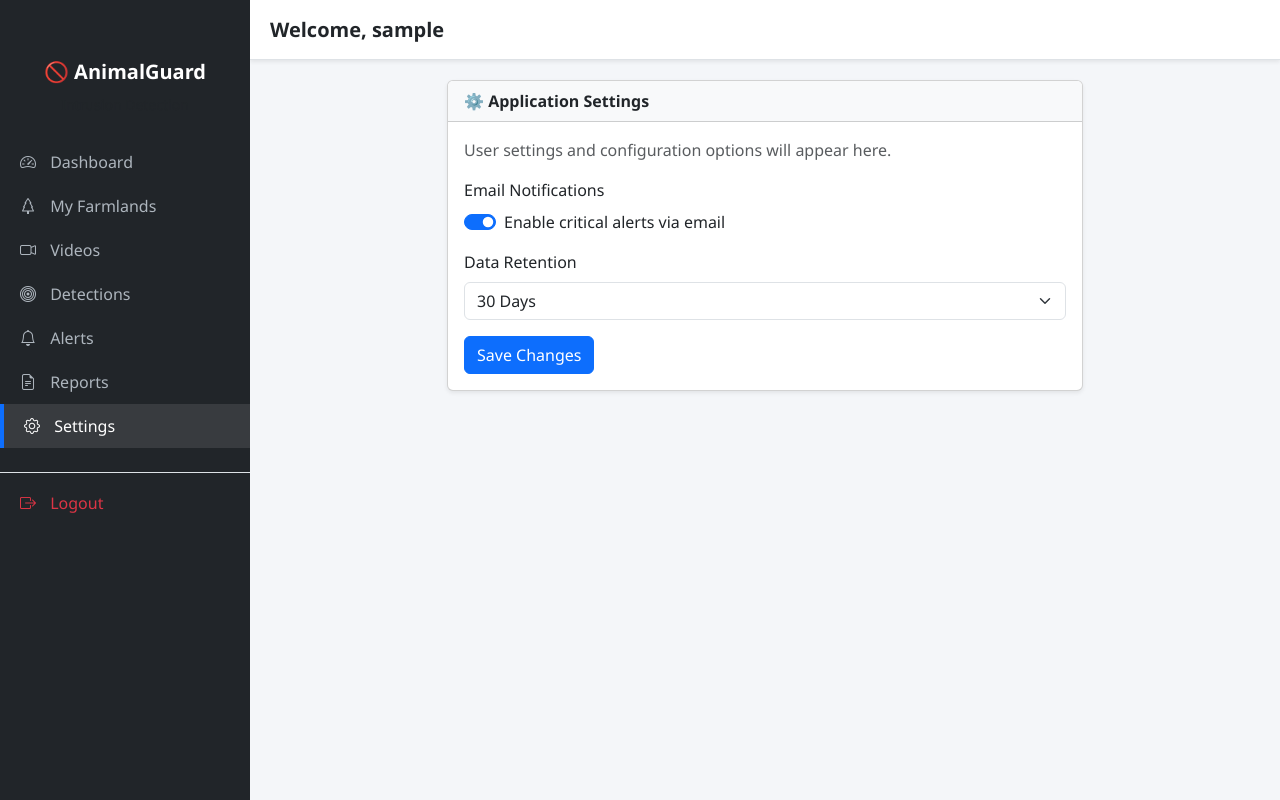
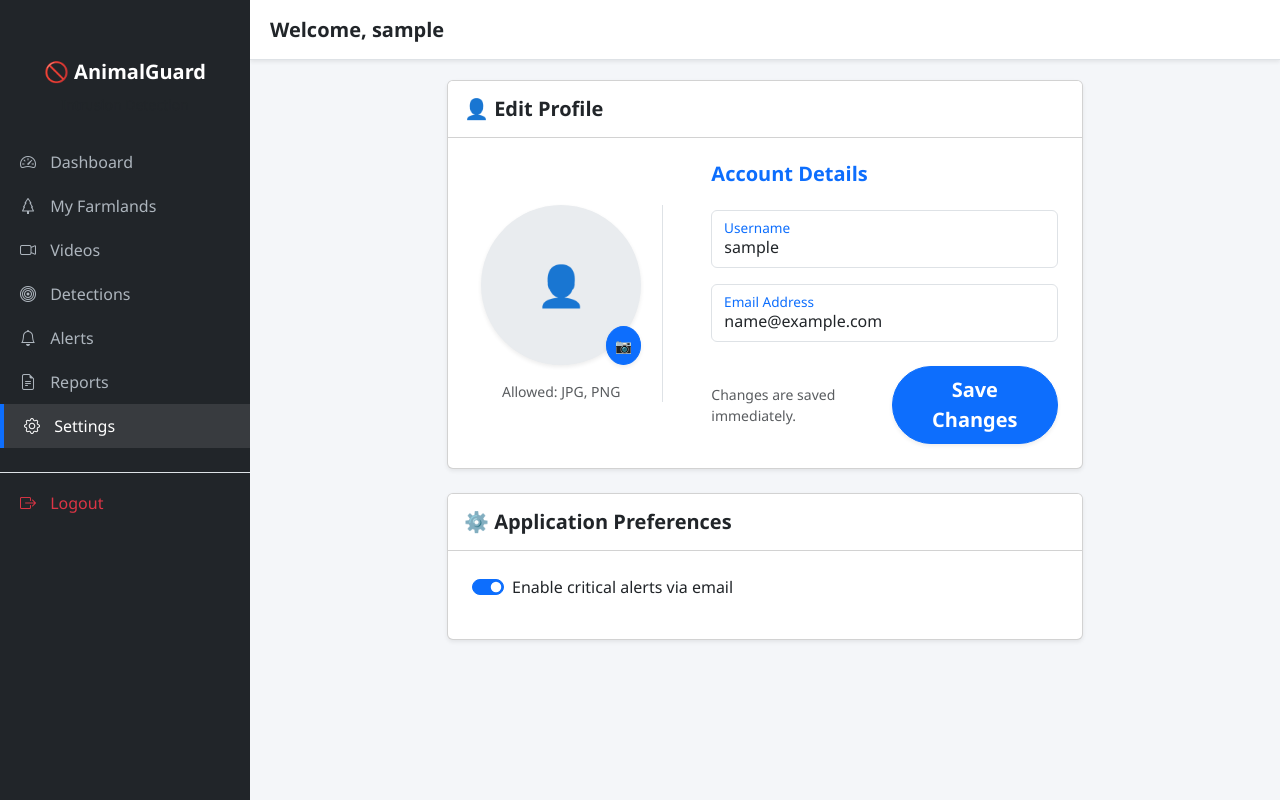
Before and after one commit to SandeepSreekailas/Animal-Intrusion, a Django app: page /settings/ in a window 1280 px wide. Run offline with Django 5.2, Linux system fonts and the light colour scheme; the visitor is signed in with stand-in values (Sample User, id 1).

Commit message:
updated forms and dashboard

```diff
--- /dev/null
+++ b/accounts/forms.py
@@ -0,0 +1,49 @@
+from django import forms
+from django.contrib.auth.forms import UserCreationForm
+from django.contrib.auth.models import User
+from .models import UserProfile
+
+class UserRegistrationForm(UserCreationForm):
+    email = forms.EmailField(required=True, help_text='Required. Inform a valid email address.')
+    profile_picture = forms.ImageField(required=False)
+
+    class Meta:
+        model = User
+        fields = ('username', 'email')
+
+    def save(self, commit=True):
+        user = super(UserRegistrationForm, self).save(commit=False)
+        user.email = self.cleaned_data['email']
+        if commit:
+            user.save()
+            # Create or Update UserProfile
+            profile, created = UserProfile.objects.get_or_create(user=user)
+            if self.cleaned_data.get('profile_picture'):
+                profile.profile_picture = self.cleaned_data['profile_picture']
+                profile.save()
+        return user
+
+class ProfileUpdateForm(forms.ModelForm):
+    # Username is handled by Meta, we just want to ensure Email is required
+    email = forms.EmailField(required=True)
+    profile_picture = forms.ImageField(required=False)
+
+    class Meta:
+        model = User
+        fields = ('username', 'email')
+
+    def __init__(self, *args, **kwargs):
+        super(ProfileUpdateForm, self).__init__(*args, **kwargs)
+        # No manual initial setting needed, ModelForm handles it via 'instance'
+
+    def save(self, commit=True):
+        user = super(ProfileUpdateForm, self).save(commit=False)
+        user.username = self.cleaned_data['username']
+        user.email = self.cleaned_data['email']
+        if commit:
+            user.save()
+            profile, created = UserProfile.objects.get_or_create(user=user)
+            if self.cleaned_data.get('profile_picture'):
+                profile.profile_picture = self.cleaned_data['profile_picture']
+                profile.save()
+        return user
--- a/accounts/models.py
+++ b/accounts/models.py
@@ -6,6 +6,7 @@ class UserProfile(models.Model):
     phone_number = models.CharField(max_length=15, blank=True)
     address = models.TextField(blank=True)
     is_farmer = models.BooleanField(default=True)
+    profile_picture = models.ImageField(upload_to='profiles/', null=True, blank=True)
 
     def __str__(self):
         return self.user.username
--- a/accounts/views.py
+++ b/accounts/views.py
@@ -1,14 +1,14 @@
 from django.shortcuts import render, redirect
-from django.contrib.auth.forms import UserCreationForm
 from django.contrib.auth import login
+from .forms import UserRegistrationForm
 
 def register_view(request):
     if request.method == "POST":
-        form = UserCreationForm(request.POST)
+        form = UserRegistrationForm(request.POST, request.FILES)
         if form.is_valid():
             user = form.save()
             login(request, user)
             return redirect("analytics-dashboard")
     else:
-        form = UserCreationForm()
+        form = UserRegistrationForm()
     return render(request, "accounts/register.html", {"form": form})
--- a/core/templates/core/settings.html
+++ b/core/templates/core/settings.html
@@ -4,32 +4,124 @@
 
 {% block content %}
 <div class="row">
+    <style>
+        .form-floating>.form-control:focus~label,
+        .form-floating>.form-control:not(:placeholder-shown)~label {
+            color: #0d6efd;
+            transform: scale(.85) translateY(-0.5rem) translateX(0.15rem);
+        }
+    </style>
     <div class="col-md-8 mx-auto">
+        <div class="card shadow-sm mb-4">
+            <div class="card-header bg-white py-3">
+                <h5 class="mb-0 fw-bold">👤 Edit Profile</h5>
+            </div>
+            <div class="card-body p-4">
+                <form method="post" enctype="multipart/form-data">
+                    {% csrf_token %}
+
+                    <div class="row align-items-center">
+                        <!-- Profile Check/Upload Section -->
+                        <div class="col-md-4 text-center mb-4 mb-md-0 border-end">
+                            <div class="position-relative d-inline-block mb-3">
+                                {% if user.userprofile.profile_picture %}
+                                <img src="{{ user.userprofile.profile_picture.url }}" id="profilePreview"
+                                    class="rounded-circle img-thumbnail shadow-sm"
+                                    style="width: 160px; height: 160px; object-fit: cover;">
+                                {% else %}
+                                <div id="defaultAvatar"
+                                    class="bg-gradient-secondary rounded-circle d-flex align-items-center justify-content-center mx-auto shadow-sm text-white"
+                                    style="width: 160px; height: 160px; background: #e9ecef;">
+                                    <span class="fs-1 text-secondary">👤</span>
+                                </div>
+                                <img id="profilePreview" class="rounded-circle img-thumbnail shadow-sm d-none"
+                                    style="width: 160px; height: 160px; object-fit: cover;">
+                                {% endif %}
+                                <div class="position-absolute bottom-0 end-0">
+                                    <label class="btn btn-sm btn-primary rounded-circle shadow-sm p-2"
+                                        title="Change Photo">
+                                        📷 <input type="file" name="profile_picture" class="d-none" id="profileInput">
+                                    </label>
+                                </div>
+                            </div>
+                            <p class="text-muted small mb-0">Allowed: JPG, PNG</p>
+                        </div>
+
+                        <!-- Credentials Section -->
+                        <div class="col-md-8 ps-md-5">
+                            <h5 class="fw-bold mb-4 text-primary">Account Details</h5>
+
+                            <div class="form-floating mb-3">
+                                {{ form.username }}
+                                <label for="{{ form.username.id_for_label }}">Username</label>
+                            </div>
+
+                            <div class="form-floating mb-4">
+                                {{ form.email }}
+                                <label for="{{ form.email.id_for_label }}">Email Address</label>
+                            </div>
+
+                            <div class="d-flex justify-content-between align-items-center">
+                                <span class="text-muted small">Changes are saved immediately.</span>
+                                <button type="submit"
+                                    class="btn btn-primary btn-lg px-4 fw-bold shadow-sm rounded-pill">
+                                    Save Changes
+                                </button>
+                            </div>
+                        </div>
+                    </div>
+                </form>
+            </div>
+        </div>
+
+        <!-- App Settings Section (Placeholder) -->
         <div class="card shadow-sm">
-            <div class="card-header bg-light fw-bold">⚙️ Application Settings</div>
-            <div class="card-body">
-                <p class="text-muted">User settings and configuration options will appear here.</p>
-
+            <div class="card-header bg-white py-3">
+                <h5 class="mb-0 fw-bold">⚙️ Application Preferences</h5>
+            </div>
+            <div class="card-body p-4">
                 <form>
                     <div class="mb-3">
-                        <label class="form-label">Email Notifications</label>
                         <div class="form-check form-switch">
                             <input class="form-check-input" type="checkbox" id="emailNotif" checked>
                             <label class="form-check-label" for="emailNotif">Enable critical alerts via email</label>
                         </div>
                     </div>
-                    <div class="mb-3">
-                        <label class="form-label">Data Retention</label>
-                        <select class="form-select">
-                            <option>30 Days</option>
-                            <option>60 Days</option>
-                            <option>90 Days</option>
-                        </select>
-                    </div>
-                    <button type="button" class="btn btn-primary">Save Changes</button>
                 </form>
             </div>
         </div>
     </div>
 </div>
+</div>
+</div>
+
+<script>
+    document.addEventListener('DOMContentLoaded', function () {
+        // Floating Labels
+        var inputs = document.querySelectorAll('input:not([type="checkbox"]):not([type="file"]), select, textarea');
+        inputs.forEach(function (input) {
+            input.classList.add('form-control');
+            input.placeholder = ' '; // Required for floating labels
+        });
+
+        // Image Preview
+        var profileInput = document.getElementById('profileInput');
+        var profilePreview = document.getElementById('profilePreview');
+        var defaultAvatar = document.getElementById('defaultAvatar');
+
+        if (profileInput) {
+            profileInput.addEventListener('change', function (e) {
+                if (e.target.files && e.target.files[0]) {
+                    var reader = new FileReader();
+                    reader.onload = function (e) {
+                        profilePreview.src = e.target.result;
+                        profilePreview.classList.remove('d-none');
+                        if (defaultAvatar) defaultAvatar.classList.add('d-none');
+                    }
+                    reader.readAsDataURL(e.target.files[0]);
+                }
+            });
+        }
+    });
+</script>
 {% endblock %}
--- a/core/views.py
+++ b/core/views.py
@@ -9,9 +9,21 @@ def home_view(request):
         return redirect('analytics-dashboard')
     return render(request, 'core/home.html')
 
+from django.contrib import messages
+from accounts.forms import ProfileUpdateForm
+
 @login_required
 def settings_view(request):
     """
-    Placeholder settings page.
+    Settings page with Edit Profile option.
     """
-    return render(request, 'core/settings.html')
+    if request.method == 'POST':
+        form = ProfileUpdateForm(request.POST, request.FILES, instance=request.user)
+        if form.is_valid():
+            form.save()
+            messages.success(request, 'Profile updated successfully!')
+            return redirect('settings')
+    else:
+        form = ProfileUpdateForm(instance=request.user)
+
+    return render(request, 'core/settings.html', {'form': form})
```
Also changed, not shown: accounts/templates/accounts/register.html (+13 -6 lines), accounts/migrations/0003_userprofile_profile_picture.py (added).
